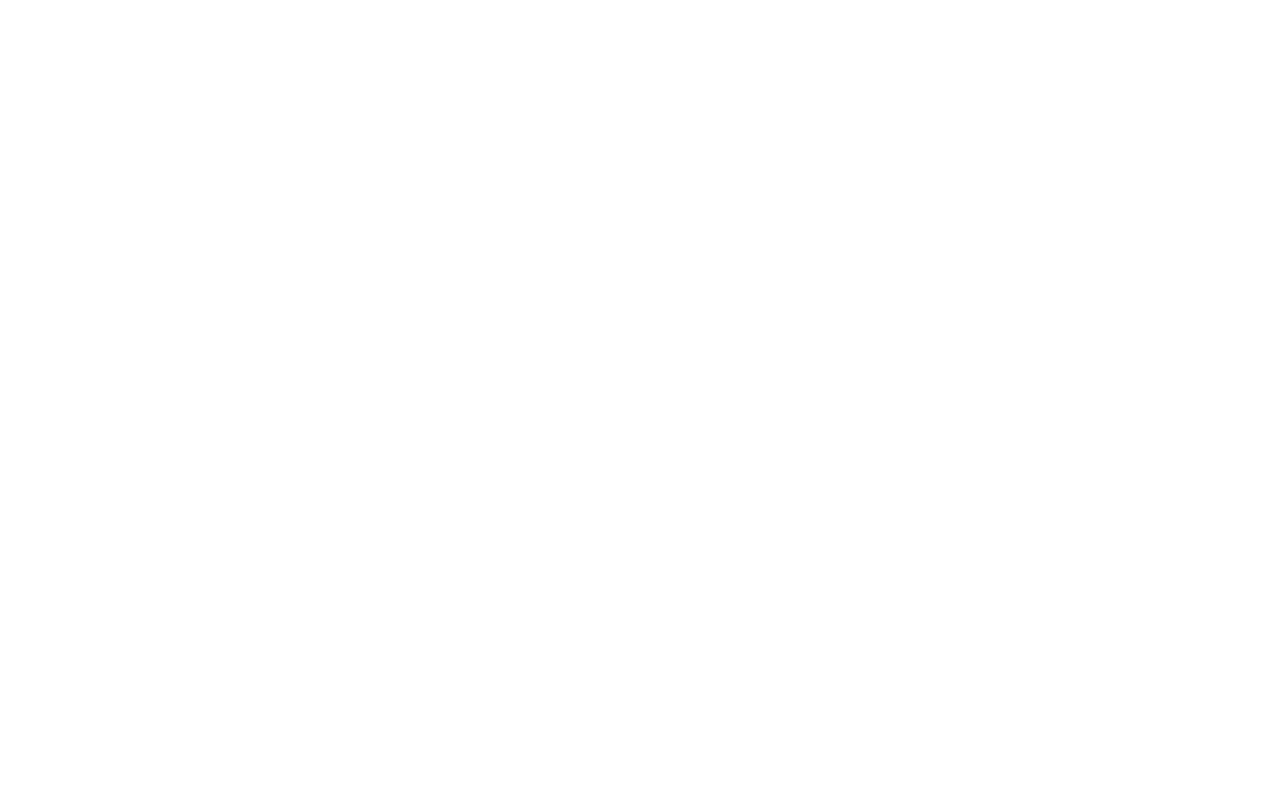
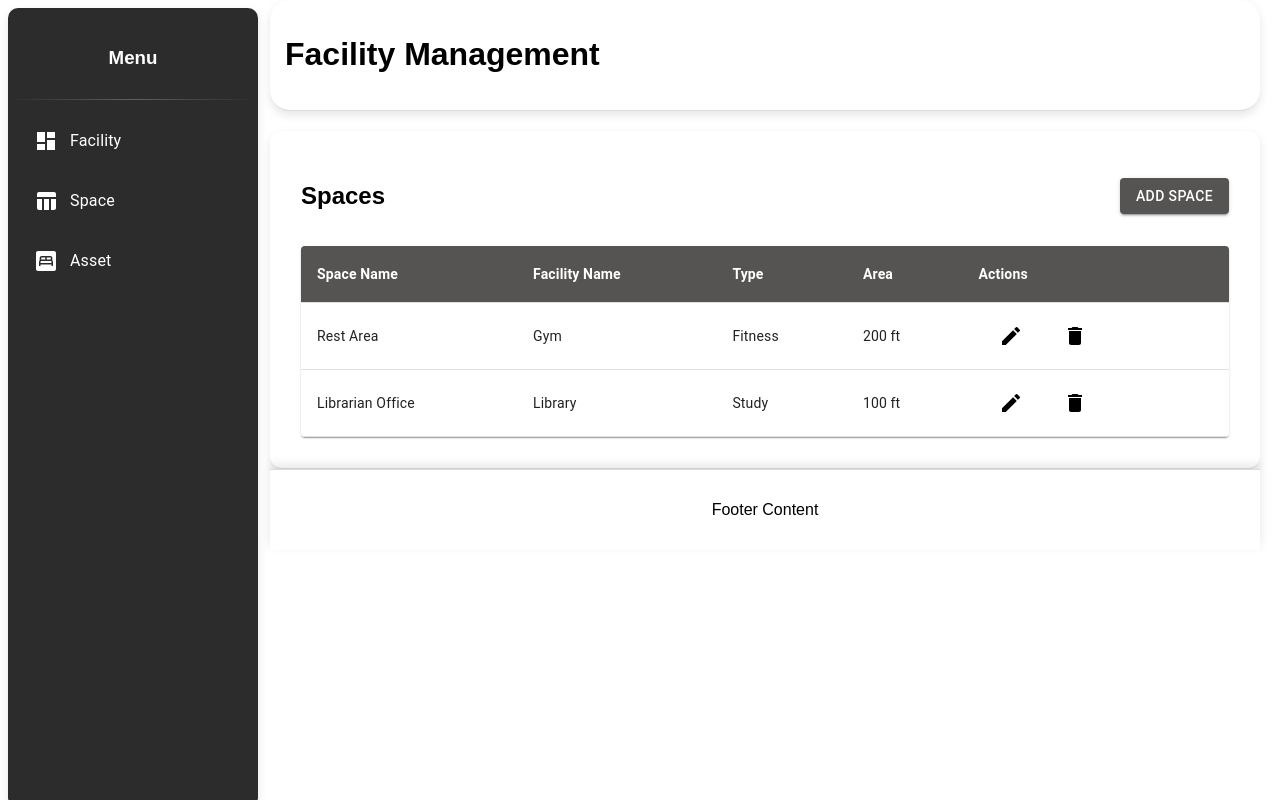
Before and after one commit to buwaneka-k/FacilityMangement, a React app in the folder Client/facility-management-app/: page /spaces in a window 1280 px wide. Before the commit this address had no page. Built offline with nearby package versions, Linux system fonts and the light colour scheme.

Commit message:
Spaces were added

```diff
--- a/Client/facility-management-app/src/App.js
+++ b/Client/facility-management-app/src/App.js
@@ -2,6 +2,7 @@
 import Layout from './components/layouts/Layout';
 import { BrowserRouter as Router, Route, Routes } from 'react-router-dom';
 import Facilities from './pages/Facilities';
+import Spaces from './pages/Spaces';
 
 const App = () => {
   return (
@@ -11,6 +12,7 @@
         <Route path="/" element={<Layout />}>
           {/* Define routes for different sections */}
           <Route path="facilities" element={<Facilities />} />
+          <Route path="spaces" element={<Spaces />} />
         </Route>
       </Routes>
   );
--- a/Client/facility-management-app/src/components/common/Menu.js
+++ b/Client/facility-management-app/src/components/common/Menu.js
@@ -43,16 +43,16 @@
         </Link>
 
         <Divider sx={{
-          flexShrink:'0',
-          borderTop:'0px solid rgba(0, 0, 0, 0.08)',
-          borderRight:'0px solid rgba(0, 0, 0, 0.08)',
-          borderLeft:'0px solid rgba(0, 0, 0, 0.08)',
-          height:'0.0625rem',
-          margin:'1rem 0px',
-          borderBottom:'none',
-          opacity:'0.25',
+          flexShrink: '0',
+          borderTop: '0px solid rgba(0, 0, 0, 0.08)',
+          borderRight: '0px solid rgba(0, 0, 0, 0.08)',
+          borderLeft: '0px solid rgba(0, 0, 0, 0.08)',
+          height: '0.0625rem',
+          margin: '1rem 0px',
+          borderBottom: 'none',
+          opacity: '0.25',
           backgroundColor: 'transparent',
-          backgroundImage:'linear-gradient(to right, rgba(255, 255, 255, 0), rgb(255, 255, 255), rgba(255, 255, 255, 0)) !important'
+          backgroundImage: 'linear-gradient(to right, rgba(255, 255, 255, 0), rgb(255, 255, 255), rgba(255, 255, 255, 0)) !important'
         }}></Divider>
         <Link to="/facilities" style={{ textDecoration: 'none' }}>
           <MenuItem
@@ -74,6 +74,7 @@
             <ListItemText primary="Facility" />
           </MenuItem>
         </Link>
+        <Link to="/spaces" style={{ textDecoration: 'none' }}>
           <MenuItem
             sx={{
               margin: '10px',
@@ -92,6 +93,7 @@
             </ListItemIcon>
             <ListItemText primary="Space" />
           </MenuItem>
+        </Link>
         <MenuItem
           sx={{
             margin: '10px',
--- /dev/null
+++ b/Client/facility-management-app/src/pages/Spaces.js
@@ -0,0 +1,131 @@
+import React, { useState } from 'react';
+import BasicTable from '../components/common/BasicTable';
+import { TextField, Button, Box, Paper } from '@mui/material';
+
+const Spaces = () => {
+  const [headers] = useState(['Space Name', 'Facility Name', 'Type', 'Area']);
+  const [rows, setRows] = useState([
+    { 'Space Name': 'Rest Area', 'Facility Name': 'Gym', Type: 'Fitness', Area: '200 ft' },
+    { 'Space Name': 'Librarian Office', 'Facility Name': 'Library', Type: 'Study', Area: '100 ft' },
+  ]);
+  const [isAdding, setIsAdding] = useState(false);
+  const [isEditing, setIsEditing] = useState(false);
+  const [editIndex, setEditIndex] = useState(null);
+  const [formData, setFormData] = useState({
+    'Space Name': '',
+    'Facility Name': '',
+    Type: '',
+    Area: '',
+  });
+
+  const handleAddClick = () => {
+    setIsAdding(true);
+    setIsEditing(false);
+    setFormData({ 'Space Name': '', 'Facility Name': '', Type: '', Area: '' });
+  };
+
+  const handleEditClick = (index) => {
+    setIsEditing(true);
+    setIsAdding(false);
+    setEditIndex(index);
+    setFormData(rows[index]);
+  };
+
+  const handleCancelClick = () => {
+    setIsAdding(false);
+    setIsEditing(false);
+    setFormData({ 'Space Name': '', 'Facility Name': '', Type: '', Area: '' });
+  };
+  const handleDeleteClick = (index) => {
+    const updatedRows = rows.filter((_, rowIndex) => rowIndex !== index);
+    setRows(updatedRows);
+  };
+
+  const handleInputChange = (e) => {
+    const { name, value } = e.target;
+    setFormData((prev) => ({ ...prev, [name]: value }));
+  };
+
+  const handleFormSubmit = (e) => {
+    e.preventDefault();
+    if (isEditing) {
+      setRows((prevRows) => {
+        const updatedRows = [...prevRows];
+        updatedRows[editIndex] = formData;
+        return updatedRows;
+      });
+    } else {
+      setRows((prevRows) => [...prevRows, formData]);
+    }
+    setIsAdding(false);
+    setIsEditing(false);
+    setFormData({ 'Space Name': '', 'Facility Name': '', Type: '', Area: '' });
+  };
+
+  return (
+    <Box p={2}>
+      {(isAdding || isEditing) ? (
+        <Paper sx={{ p: 2, mb: 2 }}>
+          <form onSubmit={handleFormSubmit}>
+            <Box display="flex" flexDirection="column" gap={2}>
+              <TextField
+                label="Space Name"
+                name="Space Name"
+                value={formData['Space Name']}
+                onChange={handleInputChange}
+                required
+              />
+              <TextField
+                label="Facility Name"
+                name="Facility Name"
+                value={formData['Facility Name']}
+                onChange={handleInputChange}
+                required
+              />
+              <TextField
+                label="Type"
+                name="Type"
+                value={formData.Type}
+                onChange={handleInputChange}
+                required
+              />
+              <TextField
+                label="Area"
+                name="Area"
+                value={formData.Area}
+                onChange={handleInputChange}
+                required
+              />
+              <Box display="flex" justifyContent="space-between">
+                <Button sx={{ backgroundColor: '#565353' }} variant="contained" color="primary" type="submit">
+                  {isEditing ? 'Save' : 'Save'}
+                </Button>
+                <Button sx={{ backgroundColor: '#565353' }} variant="contained" color="secondary" onClick={handleCancelClick}>
+                  Cancel
+                </Button>
+              </Box>
+            </Box>
+          </form>
+        </Paper>
+      ) : (
+        <>
+          <Box display="flex" justifyContent="space-between" alignItems="center" mb={2}>
+            <h2>Spaces</h2>
+            <Button sx={{ backgroundColor: '#565353' }} variant="contained" color="primary" onClick={handleAddClick}>
+              Add Space
+            </Button>
+          </Box>
+
+          <BasicTable
+            headers={headers}
+            rows={rows}
+            onEdit={handleEditClick}
+            onDelete={handleDeleteClick}
+          />
+        </>
+      )}
+    </Box>
+  );
+};
+
+export default Spaces;
```
Lines whose indentation alone changed are shown as unchanged.
